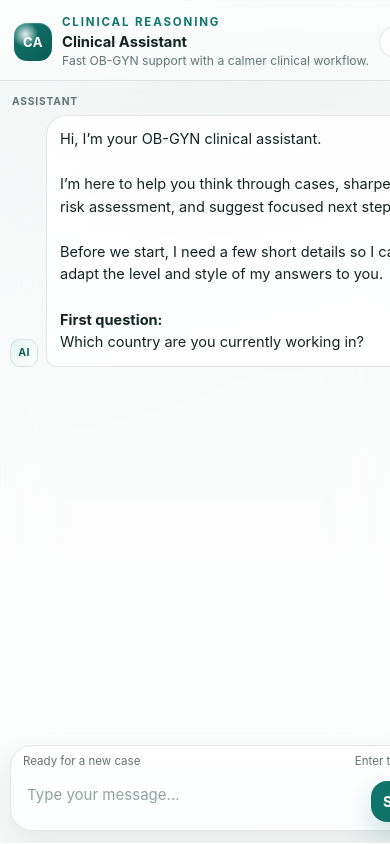
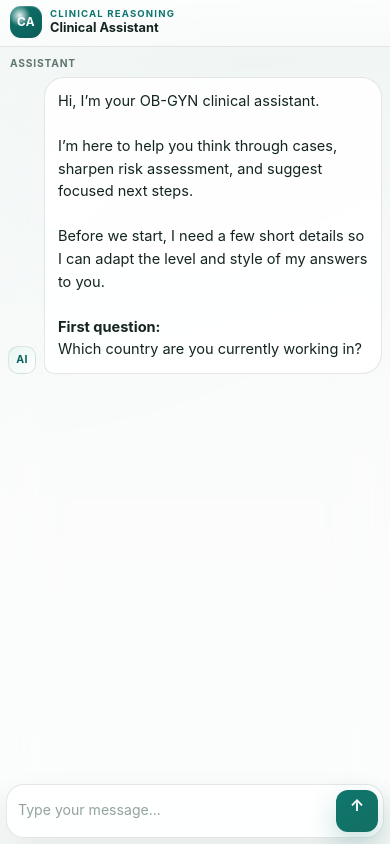
Before and after one commit to rangoren/clinical-agent, a FastAPI app: page / in a window 390 px wide. Run offline with FastAPI, Linux system fonts and the light colour scheme; data that the repository does not hold is empty.

Commit message:
Fix mobile layout

```diff
--- a/templates/index.html
+++ b/templates/index.html
@@ -38,6 +38,7 @@
 
         html, body {
             margin: 0;
+            width: 100%;
             min-height: 100%;
             font-family: "SF Pro Display", "SF Pro Text", "Segoe UI", sans-serif;
             background:
@@ -45,6 +46,7 @@
                 radial-gradient(circle at top right, rgba(57, 116, 96, 0.12), transparent 24rem),
                 linear-gradient(180deg, var(--bg) 0%, #f7faf9 100%);
             color: var(--text);
+            overflow-x: hidden;
         }
 
         body {
@@ -56,6 +58,7 @@
         .app-shell {
             width: min(100%, 980px);
             min-height: calc(100vh - 28px);
+            min-height: calc(100dvh - 28px);
             display: grid;
             grid-template-rows: auto 1fr auto;
             border: 1px solid rgba(255, 255, 255, 0.65);
@@ -392,6 +395,7 @@
         }
 
         .composer-card {
+            width: 100%;
             border-radius: 26px;
             border: 1px solid var(--line);
             background: rgba(255, 255, 255, 0.92);
@@ -417,10 +421,12 @@
             align-items: flex-end;
             gap: 10px;
             min-width: 0;
+            width: 100%;
         }
 
         .composer-input {
             flex: 1;
+            width: 100%;
             min-width: 0;
             resize: none;
             border: none;
@@ -566,45 +572,50 @@
             }
 
             .app-shell {
-                width: 100%;
+                width: 100vw;
+                max-width: 100vw;
                 min-height: 100vh;
+                min-height: 100dvh;
                 border-radius: 0;
-                border-left: none;
-                border-right: none;
+                border: none;
                 box-shadow: none;
             }
 
             .topbar {
-                gap: 10px;
-                padding: 14px 14px 12px;
+                gap: 8px;
+                padding: calc(env(safe-area-inset-top, 0px) + 6px) 10px 8px;
             }
 
             .brand {
-                gap: 10px;
+                gap: 8px;
+                min-width: 0;
             }
 
             .brand-badge {
-                width: 38px;
-                height: 38px;
-                border-radius: 13px;
-                font-size: 0.82rem;
+                width: 32px;
+                height: 32px;
+                border-radius: 11px;
+                font-size: 0.74rem;
+            }
+
+            .eyebrow {
+                margin-bottom: 2px;
+                font-size: 0.6rem;
+                letter-spacing: 0.12em;
             }
 
             .brand-title {
-                font-size: 0.92rem;
+                font-size: 0.8rem;
+                line-height: 1.1;
             }
 
             .brand-subtitle {
-                font-size: 0.76rem;
-            }
-
-            .status-pill {
-                padding: 8px 10px;
-                font-size: 0.72rem;
+                display: none;
             }
 
             .content {
-                padding: 10px 10px 0;
+                padding: 6px 8px 0;
+                min-height: 0;
             }
 
             .chat-panel {
@@ -642,35 +653,49 @@
             }
 
             .composer-shell {
-                padding: 10px 10px 12px;
+                padding: 6px 6px calc(env(safe-area-inset-bottom, 0px) + 6px);
             }
 
             .composer-card {
-                border-radius: 22px;
-                padding: 8px;
-                gap: 8px;
+                border-radius: 18px;
+                padding: 5px;
+                gap: 4px;
             }
 
             .composer-meta {
-                padding: 0 4px;
-                font-size: 0.72rem;
+                display: none;
             }
 
             .composer-main {
-                gap: 8px;
+                gap: 4px;
+                display: grid;
+                grid-template-columns: minmax(0, 1fr) 42px;
+                align-items: end;
             }
 
             .composer-input {
-                min-height: 46px;
-                font-size: 0.94rem;
-                padding: 8px 8px 6px;
+                min-height: 38px;
+                font-size: 0.88rem;
+                padding: 6px 6px 4px;
             }
 
             .primary-button {
-                min-width: 56px;
-                padding: 12px 12px;
-                border-radius: 16px;
-                font-size: 0.9rem;
+                width: 42px;
+                min-width: 42px;
+                height: 42px;
+                padding: 0;
+                border-radius: 12px;
+                font-size: 0;
+                flex: 0 0 auto;
+                display: inline-grid;
+                place-items: center;
+            }
+
+            .primary-button::before {
+                content: "\2191";
+                font-size: 1rem;
+                line-height: 1;
+                font-weight: 700;
             }
 
             .utility-card,
@@ -689,6 +714,10 @@
             .utility-actions button,
             .session-banner-actions button {
                 flex: 1;
+            }
+
+            .status-pill {
+                display: none;
             }
         }
     </style>
```
